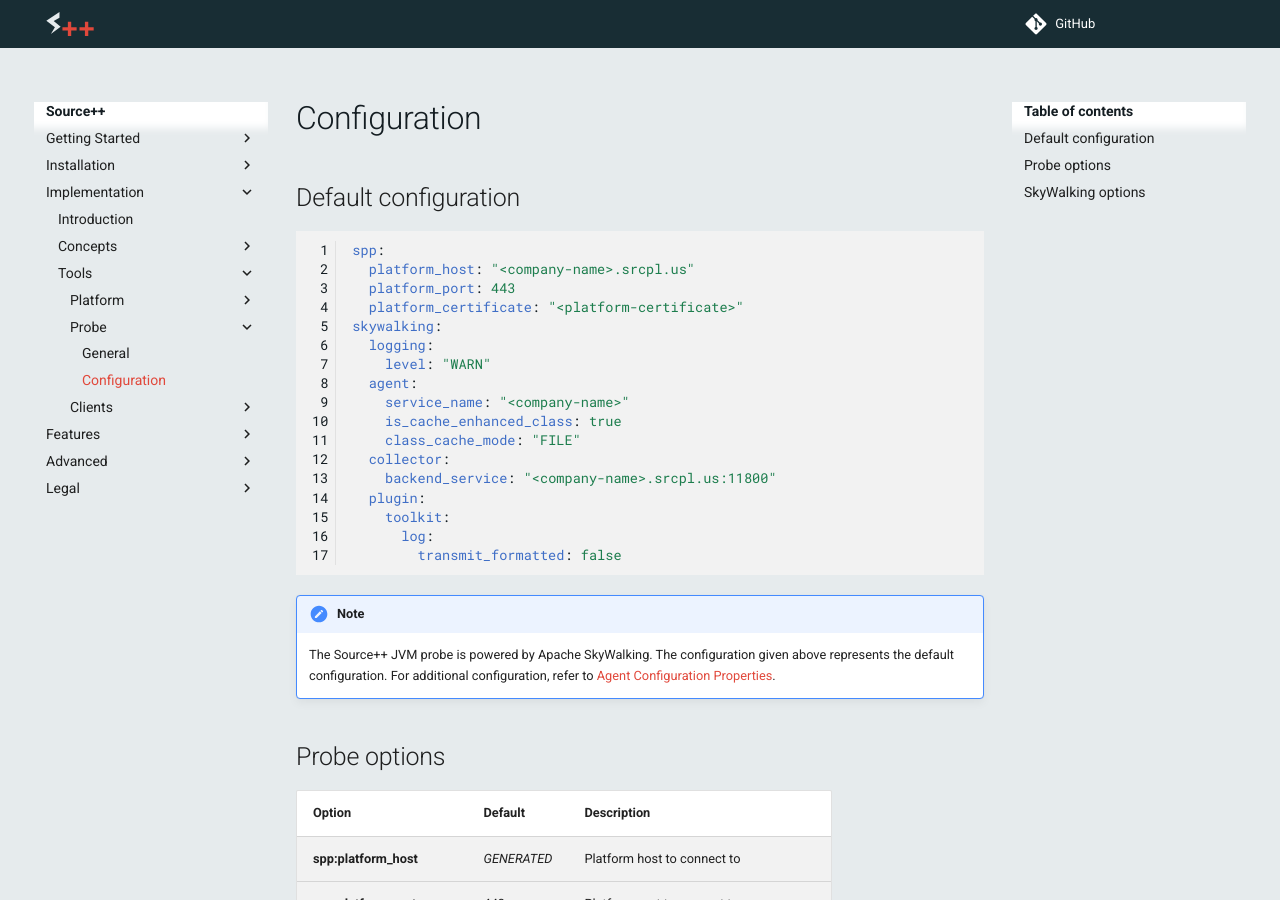
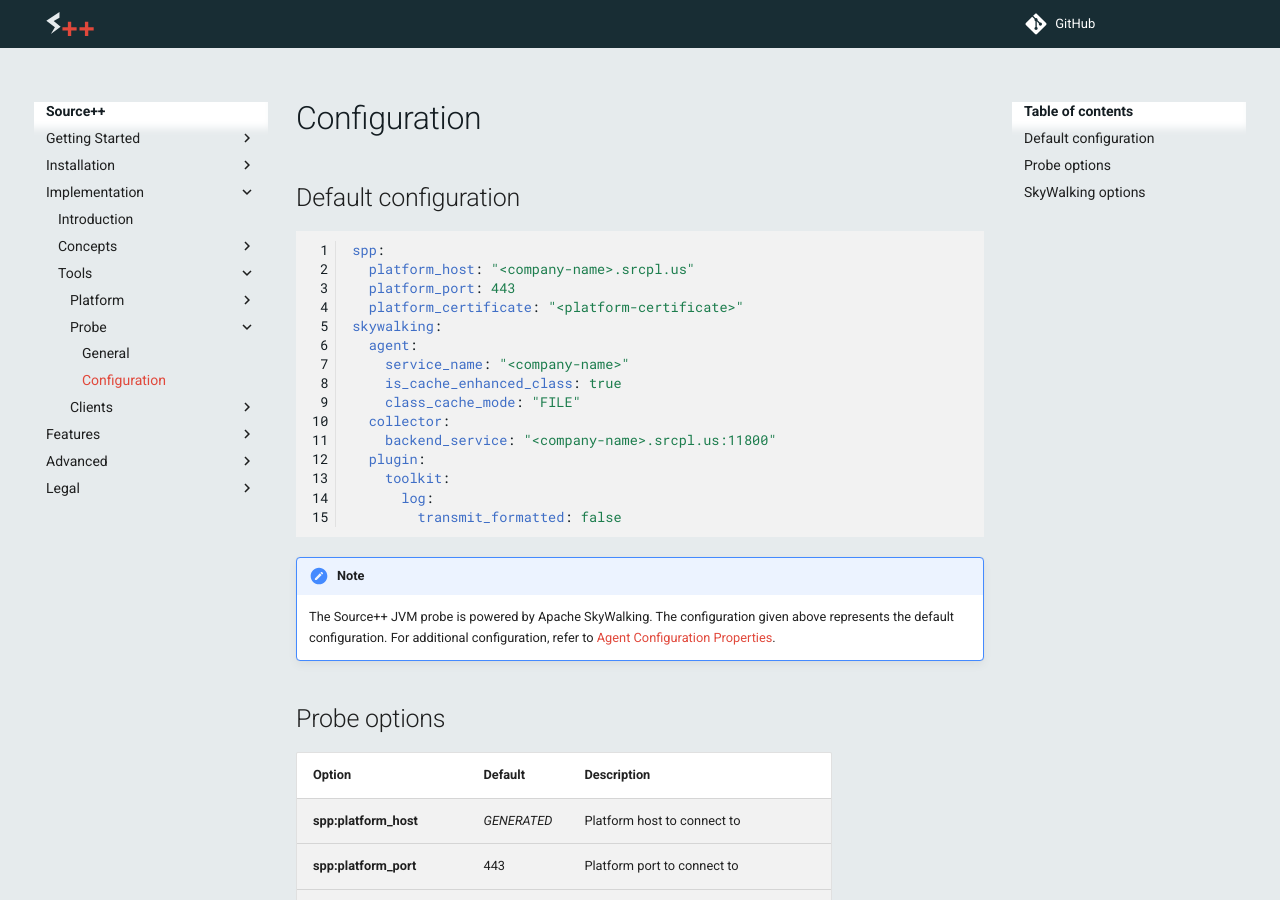
Before and after one commit to sourceplusplus/documentation, an MkDocs documentation site: the page built from docs/implementation/tools/probe/configuration.md, in a window 1280 px wide and 900 px high. Built offline with MkDocs 1.6.1 and Material for MkDocs 9.7.7, drawn with Linux system fonts in a browser that asks for light colours; the version menu is left out.

Commit message:
Update configuration.md
default

```diff
--- a/docs/implementation/tools/probe/configuration.md
+++ b/docs/implementation/tools/probe/configuration.md
@@ -8,8 +8,6 @@
   platform_port: 443
   platform_certificate: "<platform-certificate>"
 skywalking:
-  logging:
-    level: "WARN"
   agent:
     service_name: "<company-name>"
     is_cache_enhanced_class: true
```
